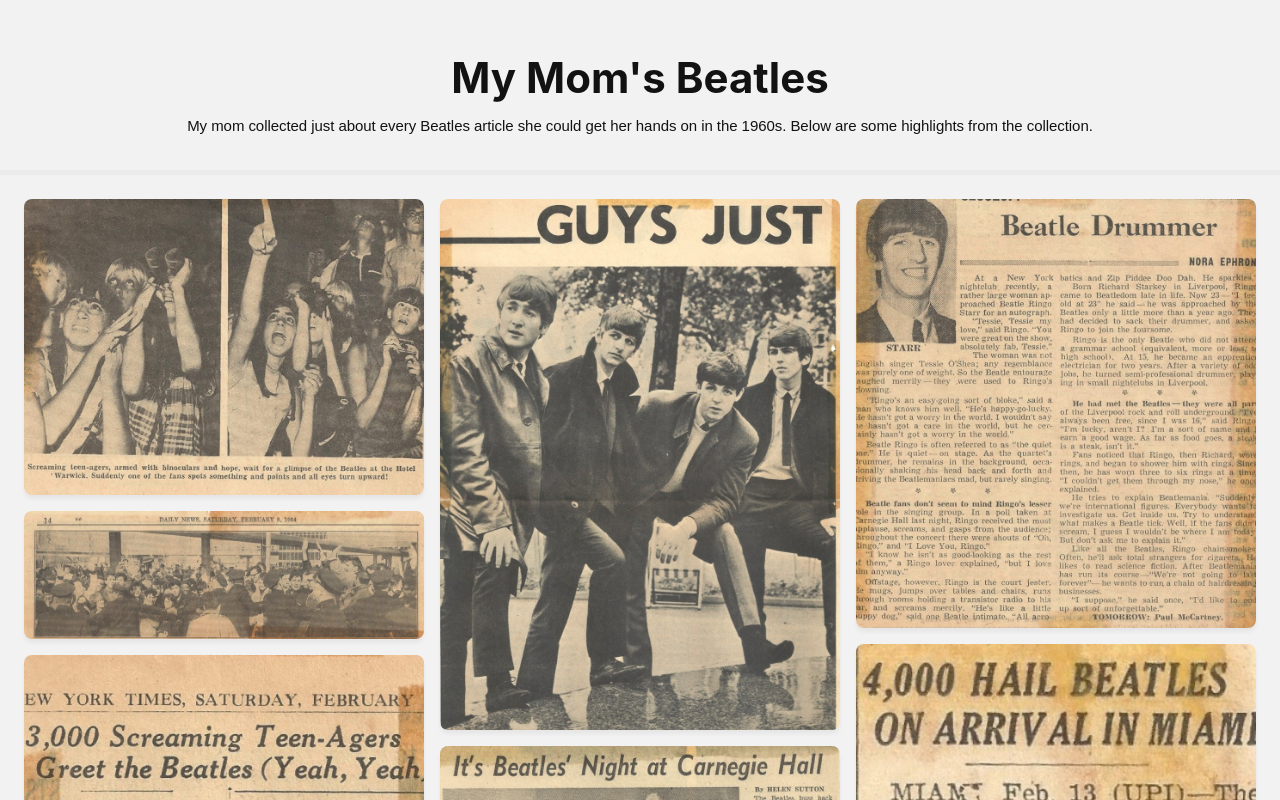
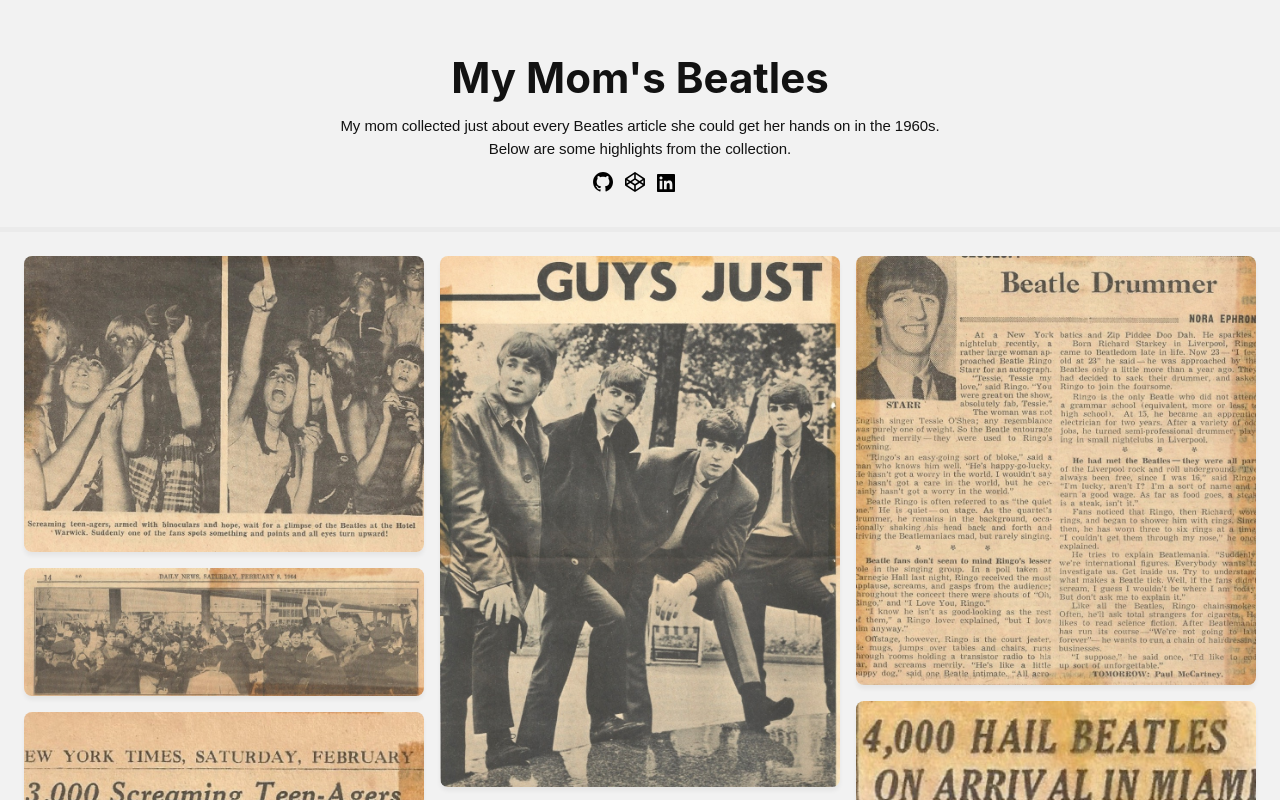
Before and after one commit to warrend/mmb, a React (Create React App) app: page / in a window 1280 px wide. Shown: the top 800 px of the page. Built offline with nearby package versions, Linux system fonts and the light colour scheme; a web font is replaced by a local one.

Commit message:
adds icons

```diff
--- a/src/components/Modal/styles.js
+++ b/src/components/Modal/styles.js
@@ -26,4 +26,5 @@
   box-shadow: 0px 4px 4px rgba(0, 0, 0, 0.05);
   border-radius: 4px;
   max-width: 90%;
+  overflow: hidden;
 `;
--- a/src/screens/Main/index.js
+++ b/src/screens/Main/index.js
@@ -14,6 +14,7 @@
   Top,
   Heading,
   SiteDescription,
+  Icon,
 } from "./styles";
 import { articles } from "articles";
 import Modal from "components/Modal";
@@ -71,6 +72,9 @@
           My mom collected just about every Beatles article she could get her
           hands on in the 1960s. Below are some highlights from the collection.
         </SiteDescription>
+        <Icon src={theme.images.githubIcon} />
+        <Icon src={theme.images.codepenIcon} />
+        <Icon src={theme.images.linkedinIcon} />
       </Top>
       <Body>
         {images.map((i) => (
--- a/src/screens/Main/styles.js
+++ b/src/screens/Main/styles.js
@@ -20,11 +20,12 @@
 
 export const SiteDescription = styled.p`
   font: ${({ theme }) => theme.typography.subtitle};
-  max-width: 66%;
+  max-width: 90%;
   margin: 0 auto;
+  margin-bottom: ${({ theme }) => theme.spacing.small};
 
   @media ${({ theme }) => theme.device.tablet} {
-    max-width: 90%;
+    max-width: 50%;
   }
 `;
 
@@ -74,7 +75,7 @@
 
 export const ModalImage = styled.img`
   display: block;
-  max-height: 75vh;
+  max-height: 85vh;
   align-self: center;
   max-width: 100%;
 `;
```
